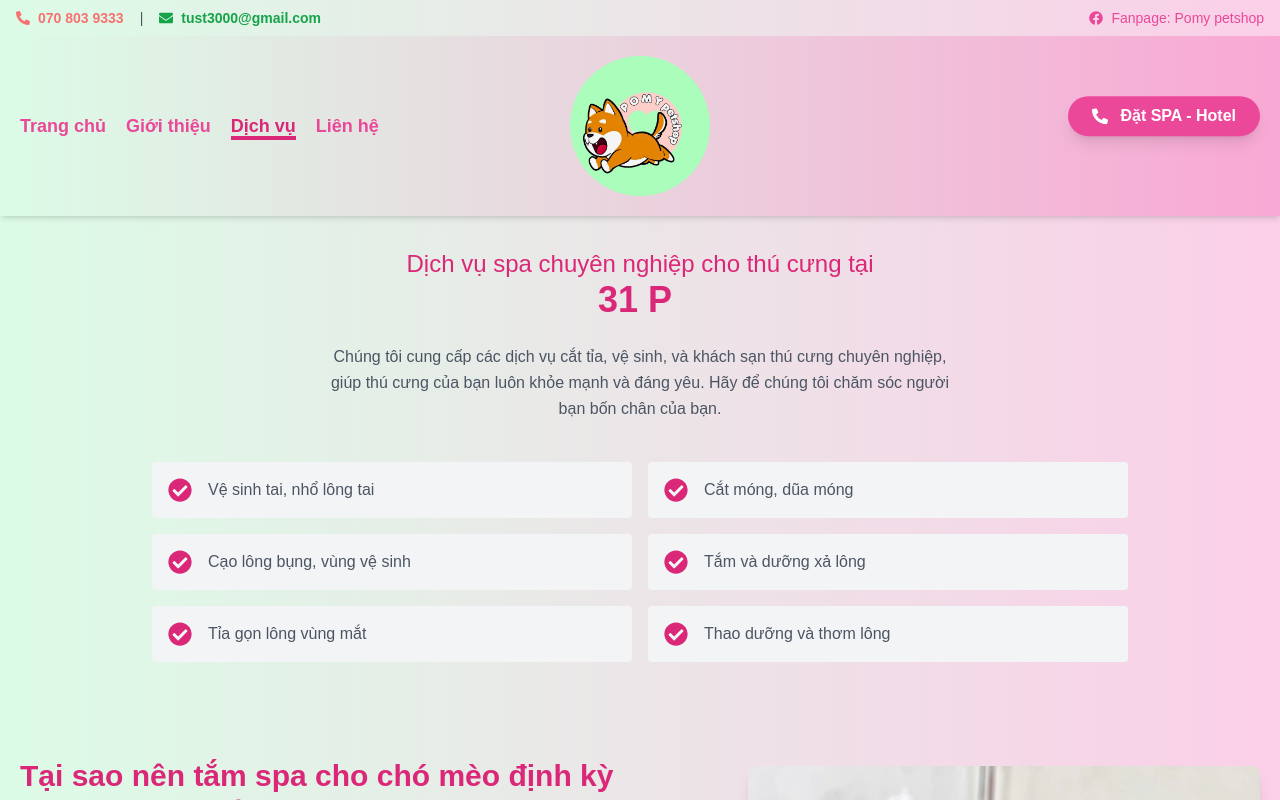
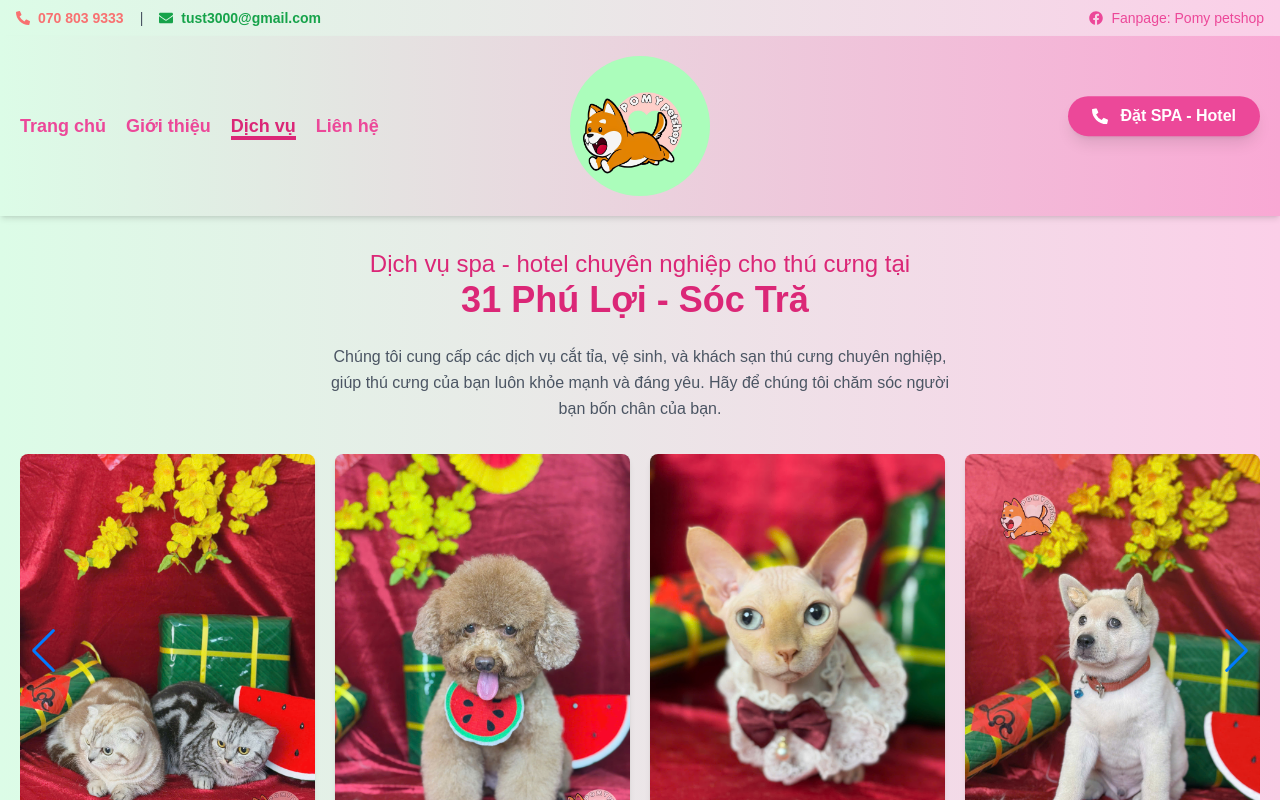
Before and after one commit to dangkhoa45/pomy-petshop, a Next.js app: page /services in a window 1280 px wide. Shown: the top 800 px of the page. Built offline with nearby package versions, Linux system fonts and the light colour scheme; a web font is replaced by a local one.

Commit message:
update service page

```diff
--- a/src/components/FeatureService.tsx
+++ b/src/components/FeatureService.tsx
@@ -1,37 +1,70 @@
-"use client"
+"use client";
 import { motion } from "framer-motion";
-import { FaCheckCircle } from "react-icons/fa";
+import { useState } from "react";
+// import { FaCheckCircle } from "react-icons/fa";
+import Image from "next/image";
+import { FaChevronLeft, FaChevronRight } from "react-icons/fa";
+import { useSwipeable } from "react-swipeable";
 import Typical from "react-typical";
+import { Autoplay, Navigation } from "swiper/modules";
+import { Swiper, SwiperSlide } from "swiper/react";
+import { galleryImages } from "./GallerySection";
 
 const FeatureService = () => {
-  const services = [
-    "Vệ sinh tai, nhổ lông tai",
-    "Cắt móng, dũa móng",
-    "Cạo lông bụng, vùng vệ sinh",
-    "Tắm và dưỡng xả lông",
-    "Tỉa gọn lông vùng mắt",
-    "Thao dưỡng và thơm lông",
-  ];
+  const [selectedIndex, setSelectedIndex] = useState<number | null>(null);
 
-  const itemVariants = {
-    hidden: { opacity: 0, y: 50 },
-    visible: { opacity: 1, y: 0 },
+  const handleNextImage = () => {
+    if (selectedIndex !== null) {
+      setSelectedIndex(
+        (prevIndex) => ((prevIndex as number) + 1) % galleryImages.length
+      );
+    }
   };
 
-  const ServiceItem = ({ name }: { name: string }) => (
-    <motion.div
-      variants={itemVariants}
-      initial="hidden"
-      animate="visible"
-      transition={{ duration: 0.5, ease: "easeOut" }}
-      className="p-2 sm:w-1/2 w-full"
-    >
-      <div className="bg-gray-100 rounded flex p-4 h-full items-center hover:shadow-lg transition-shadow duration-300">
-        <FaCheckCircle className="text-pink-600 w-6 h-6 flex-shrink-0 mr-4" />
-        <span className="title-font font-medium">{name}</span>
-      </div>
-    </motion.div>
-  );
+  const handlePrevImage = () => {
+    if (selectedIndex !== null) {
+      setSelectedIndex(
+        (prevIndex) =>
+          ((prevIndex as number) - 1 + galleryImages.length) %
+          galleryImages.length
+      );
+    }
+  };
+
+  const swipeHandlers = useSwipeable({
+    onSwipedLeft: handleNextImage,
+    onSwipedRight: handlePrevImage,
+    trackMouse: true,
+  });
+
+  // const services = [
+  //   "Vệ sinh tai, nhổ lông tai",
+  //   "Cắt móng, dũa móng",
+  //   "Cạo lông bụng, vùng vệ sinh",
+  //   "Tắm và dưỡng xả lông",
+  //   "Tỉa gọn lông vùng mắt",
+  //   "Thao dưỡng và thơm lông",
+  // ];
+
+  // const itemVariants = {
+  //   hidden: { opacity: 0, y: 50 },
+  //   visible: { opacity: 1, y: 0 },
+  // };
+
+  // const ServiceItem = ({ name }: { name: string }) => (
+  //   <motion.div
+  //     variants={itemVariants}
+  //     initial="hidden"
+  //     animate="visible"
+  //     transition={{ duration: 0.5, ease: "easeOut" }}
+  //     className="p-2 sm:w-1/2 w-full"
+  //   >
+  //     <div className="bg-gray-100 rounded flex p-4 h-full items-center hover:shadow-lg transition-shadow duration-300">
+  //       <FaCheckCircle className="text-pink-600 w-6 h-6 flex-shrink-0 mr-4" />
+  //       <span className="title-font font-medium">{name}</span>
+  //     </div>
+  //   </motion.div>
+  // );
 
   return (
     <motion.section
@@ -48,11 +81,11 @@ const FeatureService = () => {
           className="text-center mb-8"
         >
           <h1 className="title-font text-xl md:text-2xl mb-6 font-medium text-pink-600 font-poppins">
-            Dịch vụ spa chuyên nghiệp cho thú cưng tại
+            Dịch vụ spa - hotel chuyên nghiệp cho thú cưng tại
             <br />
-            <span className="text-2xl md:text-4xl pt-4 font-bold">
+            <span className="text-2xl md:text-4xl font-bold">
               <Typical
-                steps={["POMY Petshop", 1000, "31 Phú Lợi - Sóc Trăng", 1000]}
+                steps={["POMY Petshop", 1500, "31 Phú Lợi - Sóc Trăng", 1500]}
                 loop={Infinity}
                 wrapper="span"
               />
@@ -65,25 +98,74 @@ const FeatureService = () => {
           </p>
         </motion.div>
 
-        <motion.div
-          initial="hidden"
-          animate="visible"
-          variants={{
-            hidden: { opacity: 0 },
-            visible: {
-              opacity: 1,
-              transition: {
-                staggerChildren: 0.2,
-              },
-            },
+        <Swiper
+          modules={[Navigation, Autoplay]}
+          spaceBetween={20}
+          slidesPerView={2}
+          breakpoints={{
+            640: { slidesPerView: 2 },
+            768: { slidesPerView: 3 },
+            1024: { slidesPerView: 4 },
           }}
-          className="flex flex-wrap lg:w-4/5 sm:mx-auto sm:mb-2 -mx-2"
+          autoplay={{ delay: 3000 }}
+          navigation
+          className="gallery-swiper"
         >
-          {services.map((service, index) => (
-            <ServiceItem key={index} name={service} />
+          {galleryImages.map((image, index) => (
+            <SwiperSlide key={index}>
+              <motion.div
+                className="relative overflow-hidden rounded-lg shadow-md cursor-pointer"
+                whileHover={{ scale: 1.05 }}
+                onClick={() => setSelectedIndex(index)}
+              >
+                <Image
+                  alt={image.alt}
+                  src={image.src}
+                  layout="responsive"
+                  width={500}
+                  height={300}
+                  className="object-cover"
+                />
+              </motion.div>
+            </SwiperSlide>
           ))}
-        </motion.div>
+        </Swiper>
       </div>
+      {selectedIndex !== null && (
+        <div
+          className="fixed inset-0 bg-black bg-opacity-70 flex items-center justify-center z-50"
+          onClick={() => setSelectedIndex(null)}
+        >
+          <motion.div
+            className="relative bg-white rounded-lg overflow-hidden"
+            initial={{ opacity: 0, scale: 0.8 }}
+            animate={{ opacity: 1, scale: 1 }}
+            transition={{ duration: 0.3 }}
+            onClick={(e) => e.stopPropagation()}
+            {...swipeHandlers}
+          >
+            <Image
+              src={galleryImages[selectedIndex].src}
+              alt={galleryImages[selectedIndex].alt}
+              width={800}
+              height={500}
+              className="rounded-lg"
+            />
+            <button
+              className="absolute left-4 top-1/2 transform -translate-y-1/2 text-pink-600 rounded-full p-2"
+              onClick={handlePrevImage}
+            >
+              <FaChevronLeft size={20} />
+            </button>
+            <button
+              className="absolute right-4 top-1/2 transform -translate-y-1/2  text-pink-600 rounded-full p-2"
+              onClick={handleNextImage}
+            >
+              <FaChevronRight size={20} />
+            </button>
+          </motion.div>
+        </div>
+      )}
     </motion.section>
   );
 };
--- a/src/components/GallerySection.tsx
+++ b/src/components/GallerySection.tsx
@@ -10,12 +10,12 @@ import "swiper/css/navigation";
 import { Autoplay, Navigation } from "swiper/modules";
 import { Swiper, SwiperSlide } from "swiper/react";
 
-interface GalleryImage {
+export interface GalleryImage {
   src: string;
   alt: string;
 }
 
-const galleryImages: GalleryImage[] = [
+export const galleryImages: GalleryImage[] = [
   {
     src: "/images/pomy-petshop-4.jpeg",
     alt: "cat-tia-ve-sinh-khach-san-thu-cung",
```
